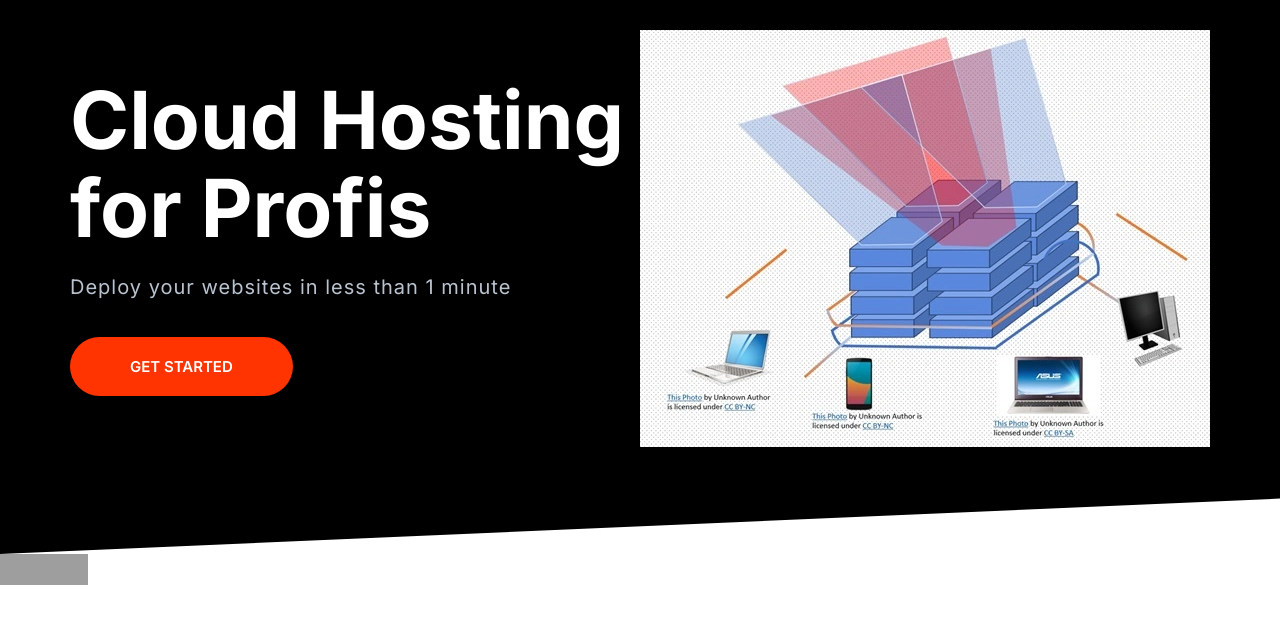
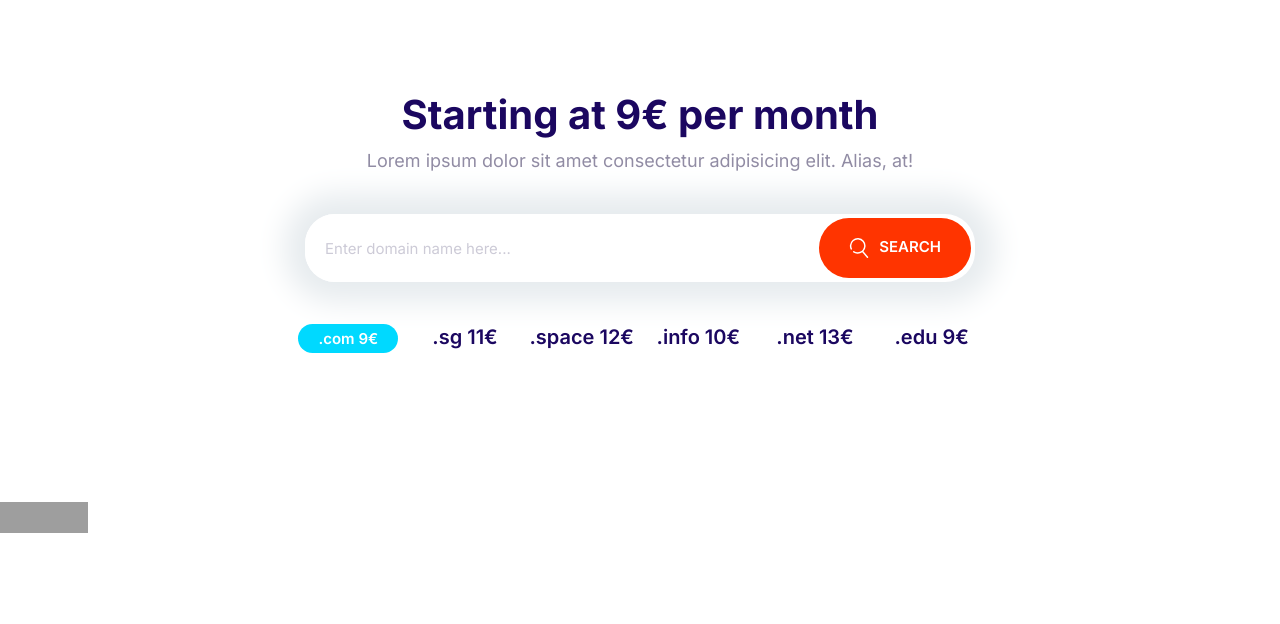
Before and after one commit to sgphule/scriptify, a plain HTML site: page index.html in a window 1280 px wide. Drawn offline with Linux system fonts and the light colour scheme; grey boxes are pictures that could not be loaded.

Commit message:
Build the block-domain component.

```diff
--- a/css/styles.css
+++ b/css/styles.css
@@ -196,10 +196,18 @@ a {
     font-size: 1.8rem;
     font-weight: 600;
     margin: 1rem 0;
+    outline: 0;
     padding: 2rem 3rem;
     text-align: center;
     text-transform: uppercase;
     white-space: nowrap;
+}
+
+.btn .icon{
+    width: 2rem;
+    height: 2rem;
+    margin-right: 1rem;
+    vertical-align: middle;
 }
 
 .btn--primary {
@@ -280,6 +288,7 @@ a {
 .input-group .input {
     border: 0;
     flex-grow: 1;
+    padding: 1.5rem 2rem;
 }
 
 .input-group .btn{
@@ -680,3 +689,29 @@ a {
         align-self: center;
     }
 }
+
+/* Domain Block */
+
+.block-domain .input-group{
+    box-shadow: 0 0 30px 20px #e6ebee;
+    border: 0;
+    margin: 4rem auto;
+    max-width: 670px;
+}
+
+.block-domain__prices {
+    display: grid;
+    grid-template-columns: repeat(3, 1fr);
+    grid-template-rows: repeat(2, 6rem);
+    font-size: 2rem;
+    font-weight: 600;
+    justify-items: center;
+    max-width: 700px;
+    margin: 0 auto;
+}
+
+@media screen and (min-width: 768px) {
+    .block-domain__prices {
+        grid-template-columns: repeat(auto-fit, minmax(10rem, 1fr));
+    }
+}
--- a/index.html
+++ b/index.html
@@ -11,18 +11,26 @@
     <link rel="stylesheet" href="css/styles.css">
 </head>
 <body>
-    <section class="block block--dark block--skewed-left hero">
-        <div class="container grid grid--1x2">
-            <header class= "block__header hero__content">
-                <h1 class="block__heading">Cloud Hosting for Profis</h1>
-                <p class="hero__tagline">Deploy your websites in less than 1 minute</p>
-                <a href="" class="btn btn--accent btn--stretched">Get Started</a>
-            </header>
-            <picture>
-                <source type="image/webp" srcset="images/banner.webp 1x, images/banner@2x.webp 2x">
-                <source type="image/jpg" srcset="images/banner.jpg 1x, images/banner@2x.jpg 2x">
-                <img class= "hero__image" src="images/banner.jpg" alt=""></picture>
+    <section class="block container block-domain">
+        <header class="block__header">
+            <h2>Starting at 9€ per month</h2>
+            <p>Lorem ipsum dolor sit amet consectetur adipisicing elit. Alias, at!</p>
+        </header>
+        <div class="input-group">
+            <input type="text" class="input" placeholder="Enter domain name here..."/>
+            <button class="btn btn--accent">
+                <svg class="icon icon--white">
+                    <use xlink:href="images/sprite.svg#search"></use>
+                </svg>Search</button>
         </div>
+        <ul class="list block-domain__prices">
+            <li><span class="badge badge--secondary">.com 9€</span></li>
+            <li>.sg 11€</li>
+            <li>.space 12€</li>
+            <li>.info 10€</li>
+            <li>.net 13€</li>
+            <li>.edu 9€</li>
+        </ul>
     </section>
 
     <p>
```
Also changed, not shown: components/block-domain.html (added, +21 -0 lines).
